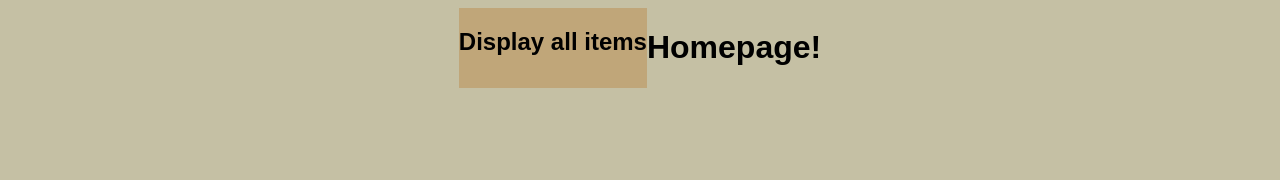
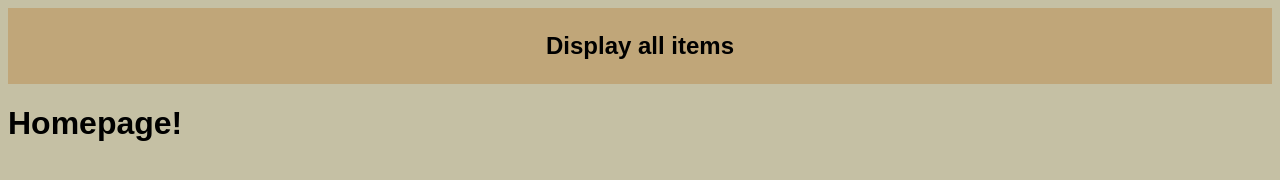
Before and after one commit to williampena28/express-inventory-database, a website: page public/index.html in a window 1280 px wide. Drawn offline with Linux system fonts and the light colour scheme.

```diff
--- a/public/index.css
+++ b/public/index.css
@@ -1,7 +1,10 @@
 .nav-bar-container
 {
-
     background-color: rgb(192, 166, 121);
+    display: flex;
+    flex-direction: row;
+    justify-content: space-evenly;
+    padding: 4px;
 }
 h1
 {
@@ -10,8 +13,8 @@
 #main-content
 {
     display: flex;
-    flex-direction: row;
-    justify-content: center;
+    flex-direction: column;
+    justify-content: space-evenly;
 }
 body
 {
```
Also changed, not shown: server.js (+24 -0 lines), 1 other file.
